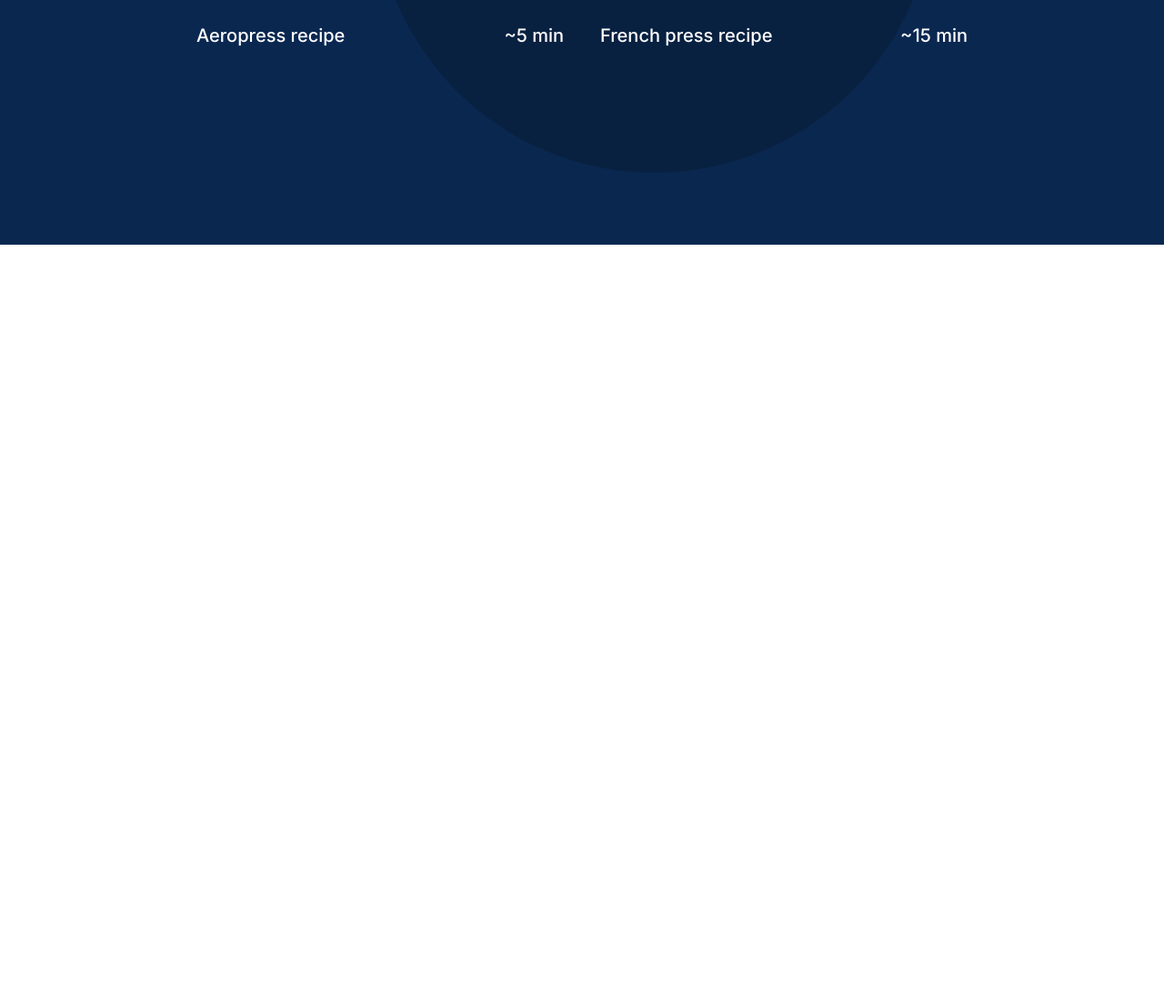
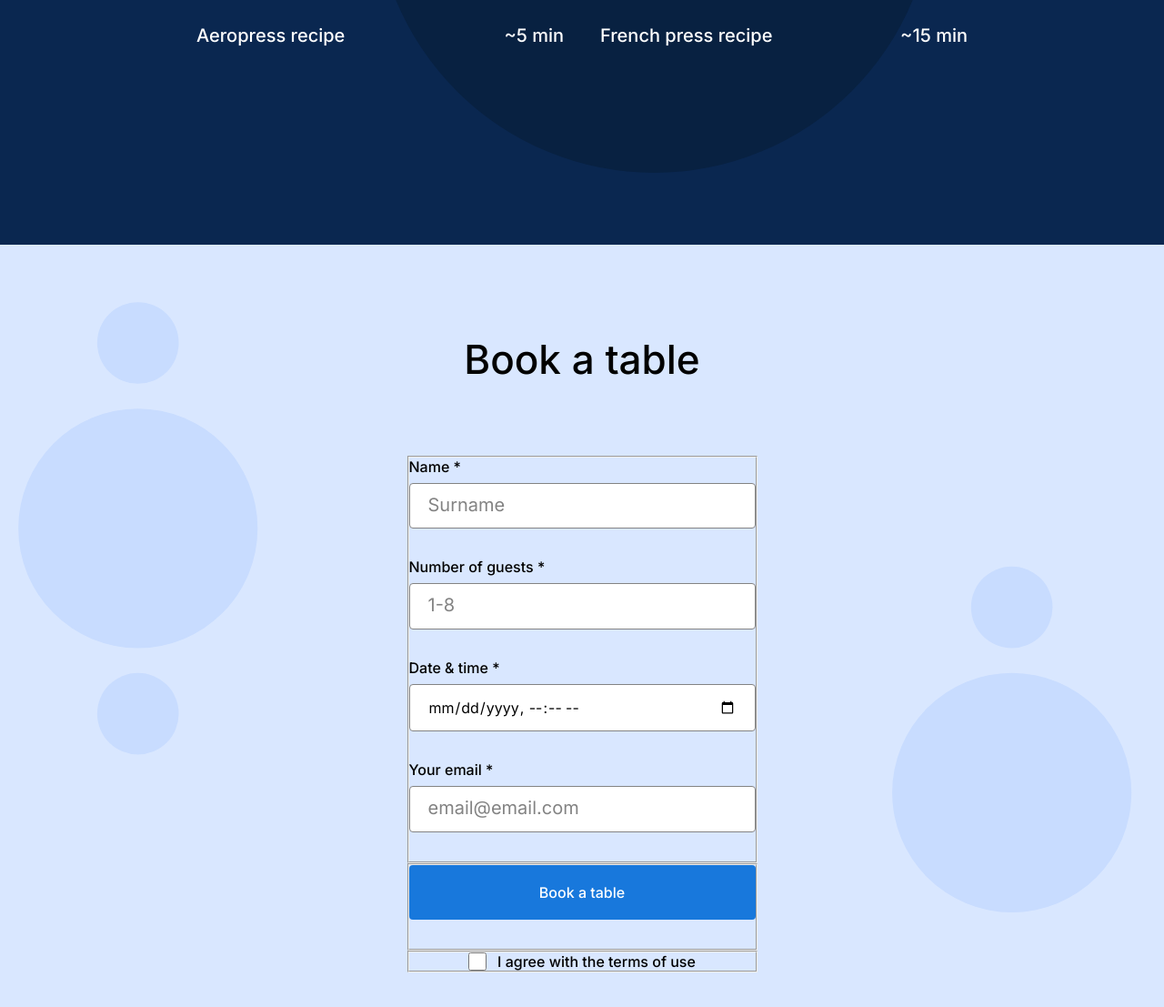
Before and after one commit to doridee21/se_project_coffeeshop, a plain HTML site: page index.html in a window 1280 px wide. Shown: the part 1397-2504 px from the top of the page at 91% size. Before the commit the page ends 1666 px from the top, so only its background shows below. Drawn offline with Linux system fonts and the light colour scheme.

Commit message:
add markup to html, add styles to css

```diff
--- a/index.html
+++ b/index.html
@@ -98,7 +98,65 @@
             </li>
           </ul>
         </section>
-        <section id="reservation" class="reservation"></section>
+        <section id="reservation" class="reservation">
+          <h1 class="reservation__title">Book a table</h1>
+          <form class="reservation__form form">
+            <fieldset class="form__fieldset">
+              <label for="name-input" class="form__label">Name * </label>
+              <input
+                type="text"
+                class="form__input"
+                id="name-input"
+                name="name"
+                placeholder="Surname"
+                required
+              />
+              <label for="number-of-guests-input" class="form__label"
+                >Number of guests *
+              </label>
+              <input
+                type="number"
+                class="form__input"
+                min="1"
+                max="8"
+                id="number-of-guests-input"
+                name="number-of-guests"
+                placeholder="1-8"
+                required
+              />
+              <label for="date-&-time-input" class="form__label"
+                >Date & time *
+              </label>
+              <input
+                type="datetime-local"
+                class="form__input"
+                id="date-&-time-input"
+                name="date-&-time"
+                required
+              />
+              <label for="your-email-input" class="form__label"
+                >Your email *
+              </label>
+              <input
+                type="email"
+                class="form__input"
+                id="your-email-input"
+                name="your-email"
+                placeholder="email@email.com"
+                required
+              />
+            </fieldset>
+            <fieldset class="form__fieldset">
+              <button type="submit" class="form__button">Book a table</button>
+            </fieldset>
+            <fieldset class="form__fieldset">
+              <label class="form__label form__label_type_checkbox">
+                <input type="checkbox" class="form__checkbox" />
+                I agree with the terms of use
+              </label>
+            </fieldset>
+          </form>
+        </section>
         <section id="menu" class="menu"></section>
         <section id="contacts" class="about"></section>
       </main>
--- a/pages/index.css
+++ b/pages/index.css
@@ -8,6 +8,7 @@
 }
 
 .header {
+  background-color: #fff;
   padding: 30px 80px 40px;
   height: 800px;
   display: flex;
@@ -149,3 +150,93 @@
   display: flex;
   justify-content: space-between;
 }
+
+.reservation {
+  background-color: #d9e7ff;
+  background-image: url(../images/background_reservation.svg);
+  background-repeat: no-repeat;
+  background-position: center;
+  background-size: cover;
+  padding: 100px 0 120px;
+}
+
+.reservation__title {
+  margin: 0 0 80px;
+  text-align: center;
+  color: #000;
+  font-family: Inter;
+  font-style: normal;
+  font-weight: 500;
+  font-size: 44px;
+  line-height: 52px;
+}
+
+.reservation__form {
+  margin: 0 auto;
+}
+
+.form {
+  max-width: 385px;
+}
+
+.form__fieldset {
+  margin: 0;
+  padding: 0;
+}
+
+.form__label {
+  color: #000;
+  font-family: Inter;
+  font-style: normal;
+  font-weight: 500;
+  font-size: 16px;
+  line-height: 20px;
+  display: flex;
+}
+
+.form__input {
+  border-radius: 4px;
+  display: block;
+  width: 100%;
+  box-sizing: border-box;
+  padding: 15px 20px;
+  margin: 8px 0 32px;
+  border: 1px solid #838383;
+  color: #000;
+}
+
+.form__input::placeholder {
+  color: #838383;
+  font-family: Inter;
+  font-style: normal;
+  font-weight: normal;
+  font-size: 20px;
+  line-height: 30px;
+}
+
+.form__button {
+  border-radius: 4px;
+  padding: 20px 0 20px;
+  width: 100%;
+  border: none;
+  color: #fff;
+  background-color: #1878dc;
+  font-family: Inter;
+  font-style: normal;
+  font-weight: 500;
+  font-size: 16px;
+  line-height: 20px;
+  margin-bottom: 32px;
+}
+
+.form__checkbox {
+  border-radius: 2px;
+  width: 20px;
+  height: 20px;
+}
+
+.form__label_type_checkbox {
+  display: flex;
+  justify-content: center;
+  gap: 12px;
+}
```
